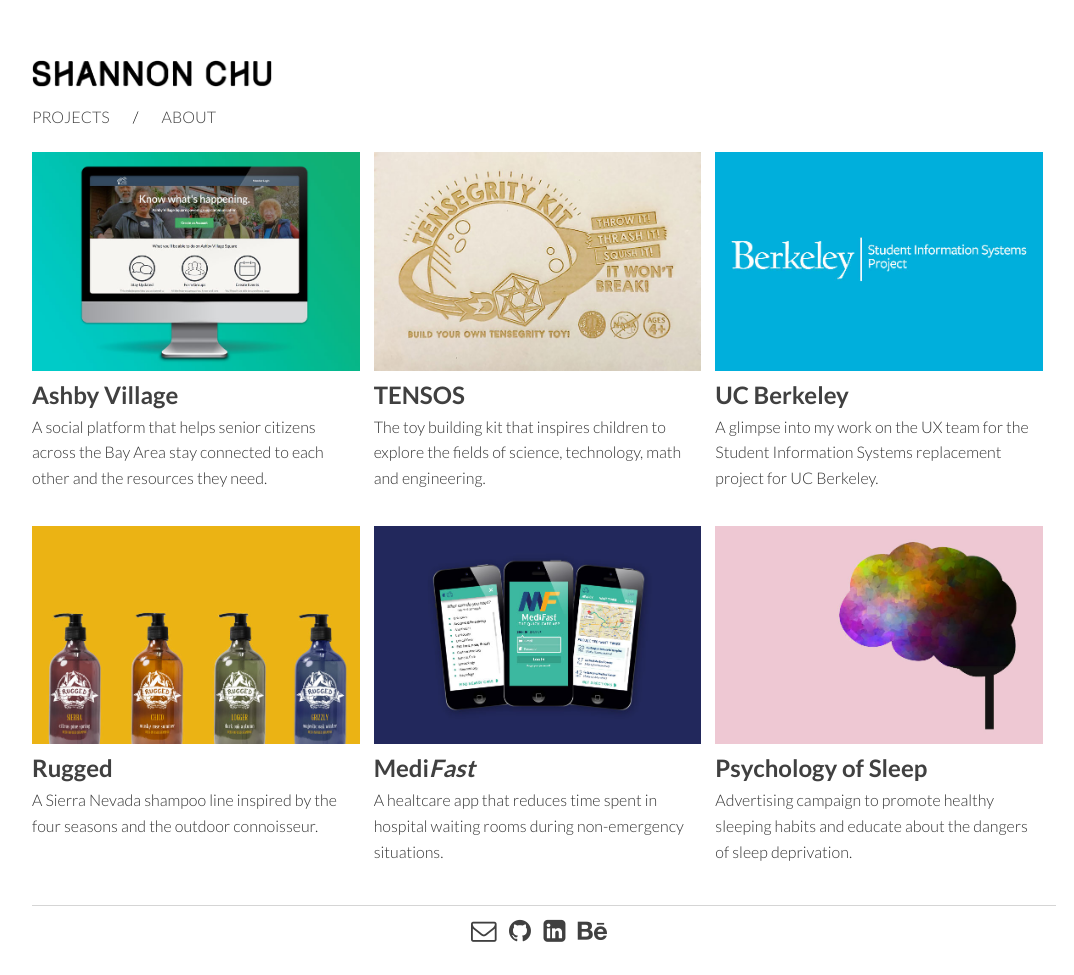
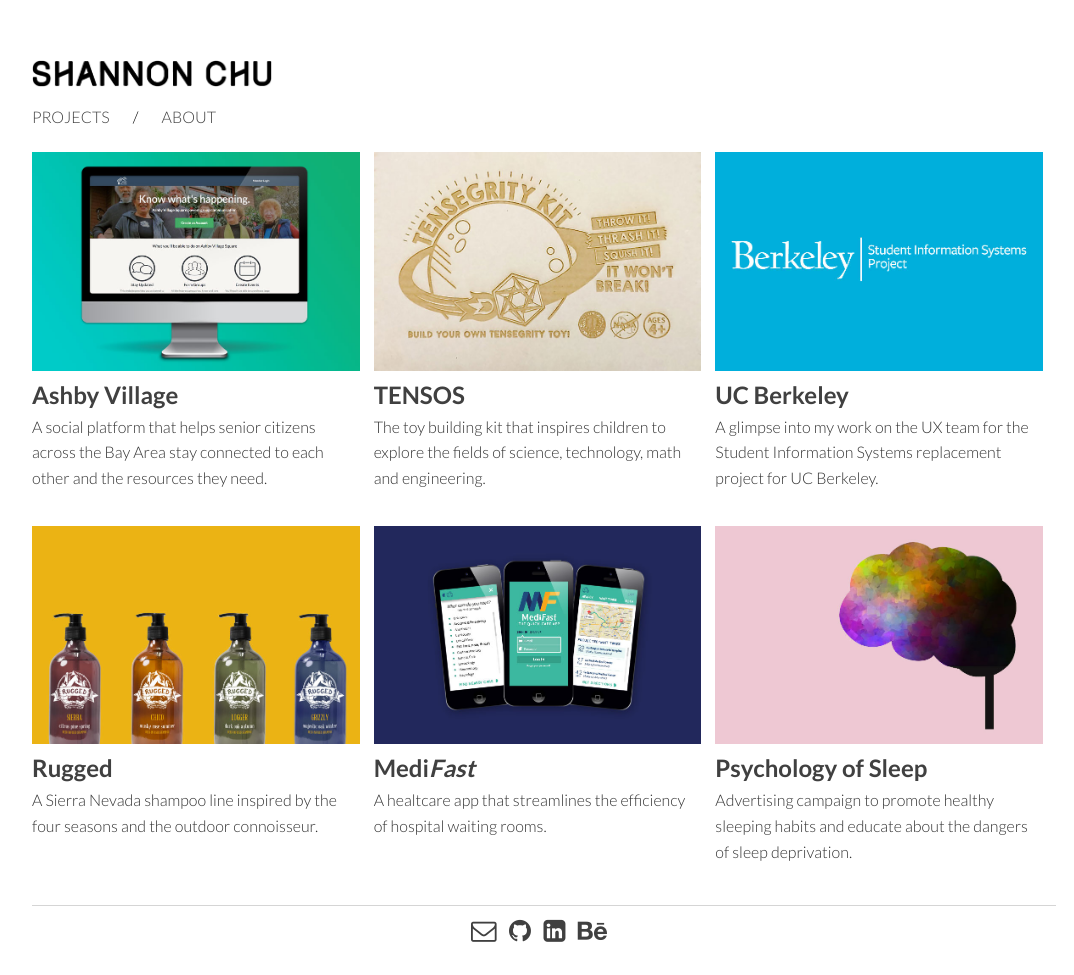
Before and after one commit to shannonchu/shannonchu.github.io, a Jekyll site: the page built from index.html, in a window 1280 px wide. Shown: the whole page, without its empty margins (96-1170 px from the left). Built offline with Jekyll 4.4.1, drawn with Linux system fonts in a browser that asks for light colours; nearby versions of some CDN libraries.

Commit message:
medifast description

```diff
--- a/index.html
+++ b/index.html
@@ -37,7 +37,7 @@
         <img src="images/medifast/thumb.jpg" width="32%" />
         <h2 class="proj-title">Medi<i>Fast</i></h2>
       </a>
-      <p class="proj-description">A healtcare app that reduces time spent in hospital waiting rooms during non-emergency situations.</p>
+      <p class="proj-description">A healtcare app that streamlines the efficiency of hospital waiting rooms.</p>
     </div></li>
     <li><div class='img-wrap'>
       <a href="pages/sleep.html">
```
